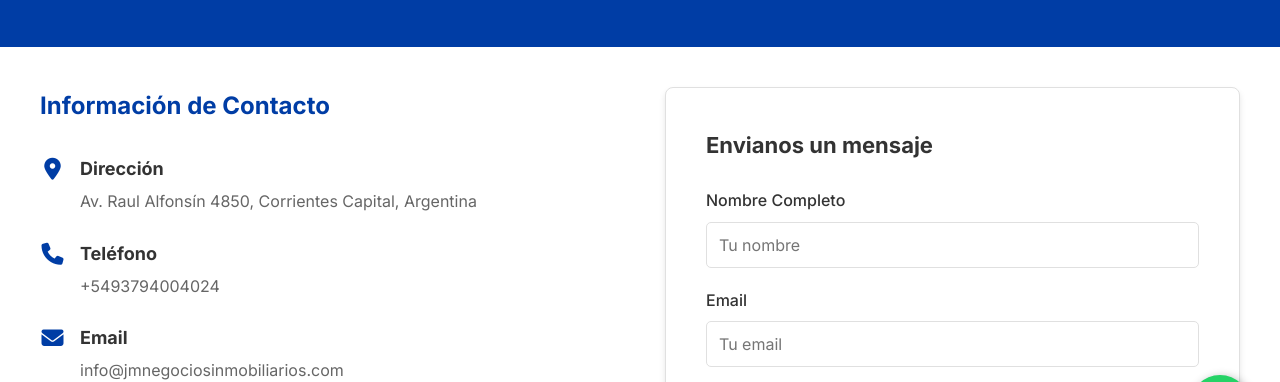
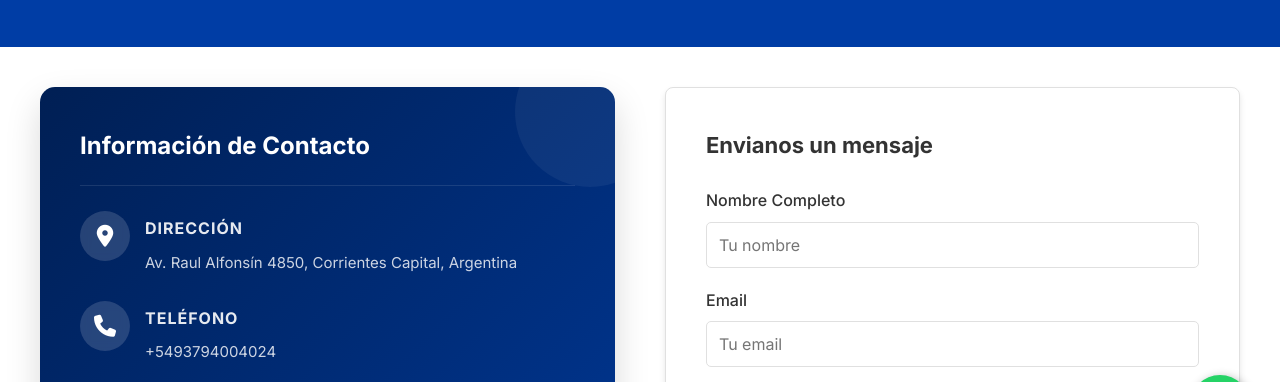
Before and after one commit to Tobregon1/Pagina-Web-JM-Inmobiliaria, a website: page contacto.html in a window 1280 px wide. Shown: the part 265-647 px from the top of the page. Drawn offline with nearby package versions, Linux system fonts and the light colour scheme.

Commit message:
feat: add luxurious contact info card and site-wide base stylesheet

```diff
--- a/contacto.html
+++ b/contacto.html
@@ -86,6 +86,97 @@
         .main-contact-info a:hover {
             color: var(--primary-color);
         }
+
+        /* Luxurious Contact Info Card */
+        .contact-info-card {
+            background: linear-gradient(135deg, #001f54 0%, var(--primary-color) 100%);
+            padding: 40px;
+            border-radius: 15px;
+            box-shadow: 0 15px 35px rgba(0, 0, 0, 0.15);
+            color: var(--white);
+            height: 100%;
+            position: relative;
+            overflow: hidden;
+        }
+
+        .contact-info-card::before {
+            content: '';
+            position: absolute;
+            top: -50px;
+            right: -50px;
+            width: 150px;
+            height: 150px;
+            background: rgba(255, 255, 255, 0.05);
+            border-radius: 50%;
+        }
+
+        .contact-info-card::after {
+            content: '';
+            position: absolute;
+            bottom: -80px;
+            left: -50px;
+            width: 200px;
+            height: 200px;
+            background: rgba(255, 255, 255, 0.05);
+            border-radius: 50%;
+        }
+
+        .contact-info-card h2 {
+            color: var(--white) !important;
+            border-bottom: 1px solid rgba(255, 255, 255, 0.1);
+            padding-bottom: 20px;
+        }
+
+        .contact-info-card .main-contact-info {
+            color: var(--white);
+            position: relative;
+            z-index: 1;
+        }
+
+        .contact-info-card .main-contact-info li {
+            margin-bottom: 30px;
+        }
+
+        .contact-info-card .main-contact-info strong {
+            color: var(--white);
+            font-size: 16px;
+            text-transform: uppercase;
+            letter-spacing: 1px;
+            margin-bottom: 8px;
+            opacity: 0.9;
+        }
+
+        .contact-info-card .main-contact-info i {
+            color: var(--white);
+            background: rgba(255, 255, 255, 0.15);
+            padding: 15px;
+            border-radius: 50%;
+            width: 50px;
+            height: 50px;
+            display: flex;
+            align-items: center;
+            justify-content: center;
+            margin-top: -5px;
+            backdrop-filter: blur(5px);
+            transition: transform 0.3s ease;
+        }
+
+        .contact-info-card .main-contact-info li:hover i {
+            transform: scale(1.1);
+            background: rgba(255, 255, 255, 0.25);
+        }
+
+        .contact-info-card .main-contact-info a,
+        .contact-info-card .main-contact-info span {
+            color: rgba(255, 255, 255, 0.8);
+            font-size: 15px;
+            line-height: 1.6;
+        }
+
+        .contact-info-card .main-contact-info a:hover {
+            color: #ffffff;
+            text-decoration: underline;
+        }
     </style>
 </head>
 
@@ -114,6 +205,7 @@
                     </li>
                     <li><a href="agentes.html" class="nav-link">Agentes</a></li>
                     <li><a href="sobre-nosotros.html" class="nav-link">Sobre Nosotros</a></li>
+                    <li><a href="servicios.html" class="nav-link">Servicios</a></li>
                     <li><a href="contacto.html" class="nav-link contact-btn active">Contacto</a></li>
                     <li><a href="login.html" class="nav-link"><i class="fas fa-user"></i> Iniciar Sesión</a></li>
                 </ul>
@@ -140,7 +232,7 @@
                 <div class="contact-grid">
 
                     <!-- Contact Info -->
-                    <div>
+                    <div class="contact-info-card">
                         <h2 class="section-title" style="font-size: 24px; margin-bottom: 30px;">Información de Contacto
                         </h2>
                         <ul class="main-contact-info">
@@ -171,7 +263,7 @@
                                 <i class="fas fa-clock"></i>
                                 <div>
                                     <strong>Horarios</strong>
-                                    <span>Lunes a Sabados: 7:00 - 22:00 hs</span>
+                                    <span>Lunes a Sabados: 9:00 - 22:00 hs</span>
                                 </div>
                             </li>
                         </ul>
--- a/css/style.css
+++ b/css/style.css
@@ -153,16 +153,20 @@ img {
 
 .contact-btn {
     background-color: var(--primary-color);
-    color: var(--white);
+    color: var(--white) !important;
     padding: 10px 25px;
     border-radius: 5px;
     font-weight: 500;
     transition: var(--transition);
 }
 
+.nav-link.contact-btn.active {
+    color: var(--white) !important;
+}
+
 .contact-btn:hover {
     background-color: #002a7a;
-    color: var(--white);
+    color: var(--white) !important;
     transform: translateY(-2px);
     box-shadow: var(--shadow);
 }
```
